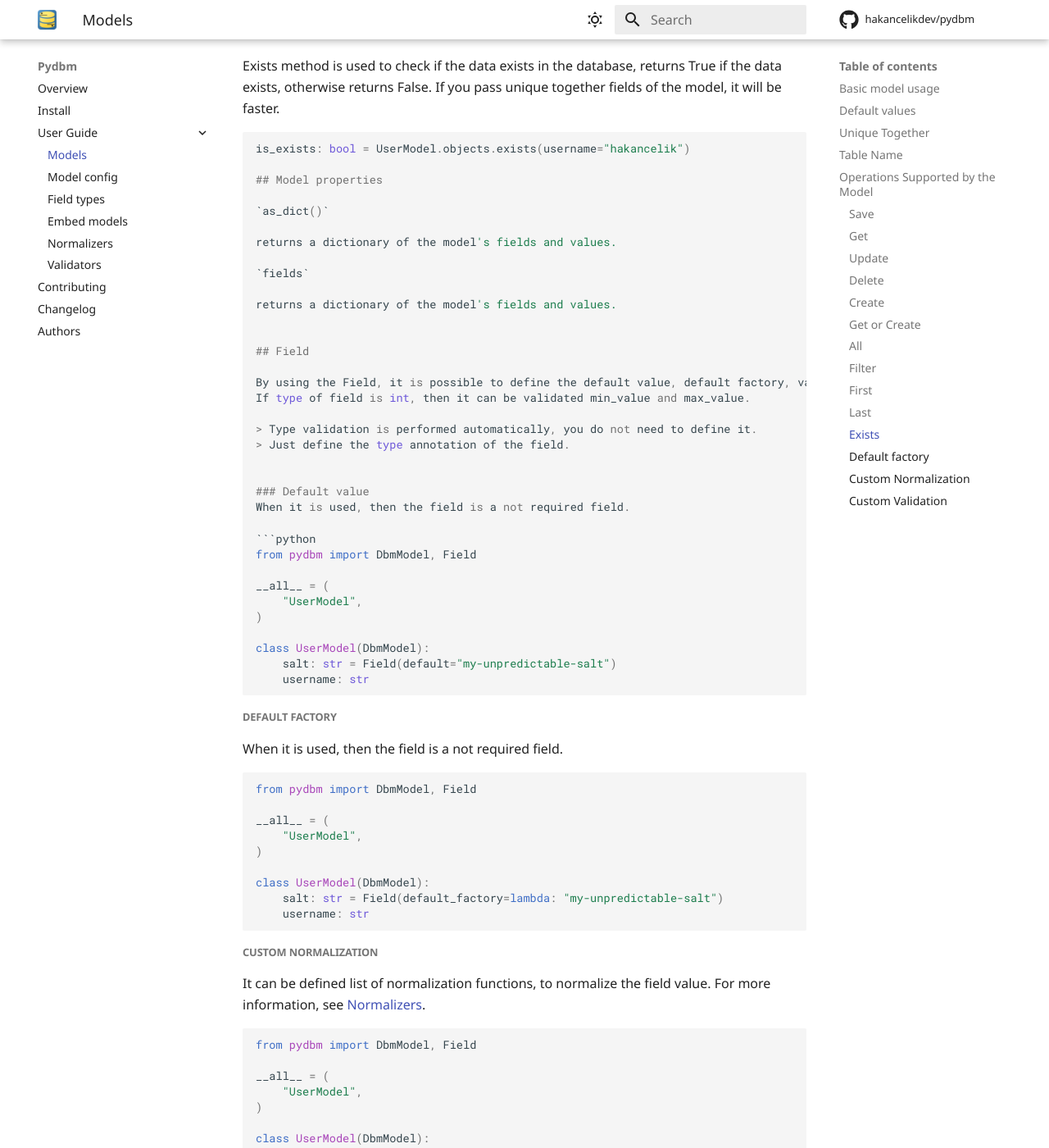
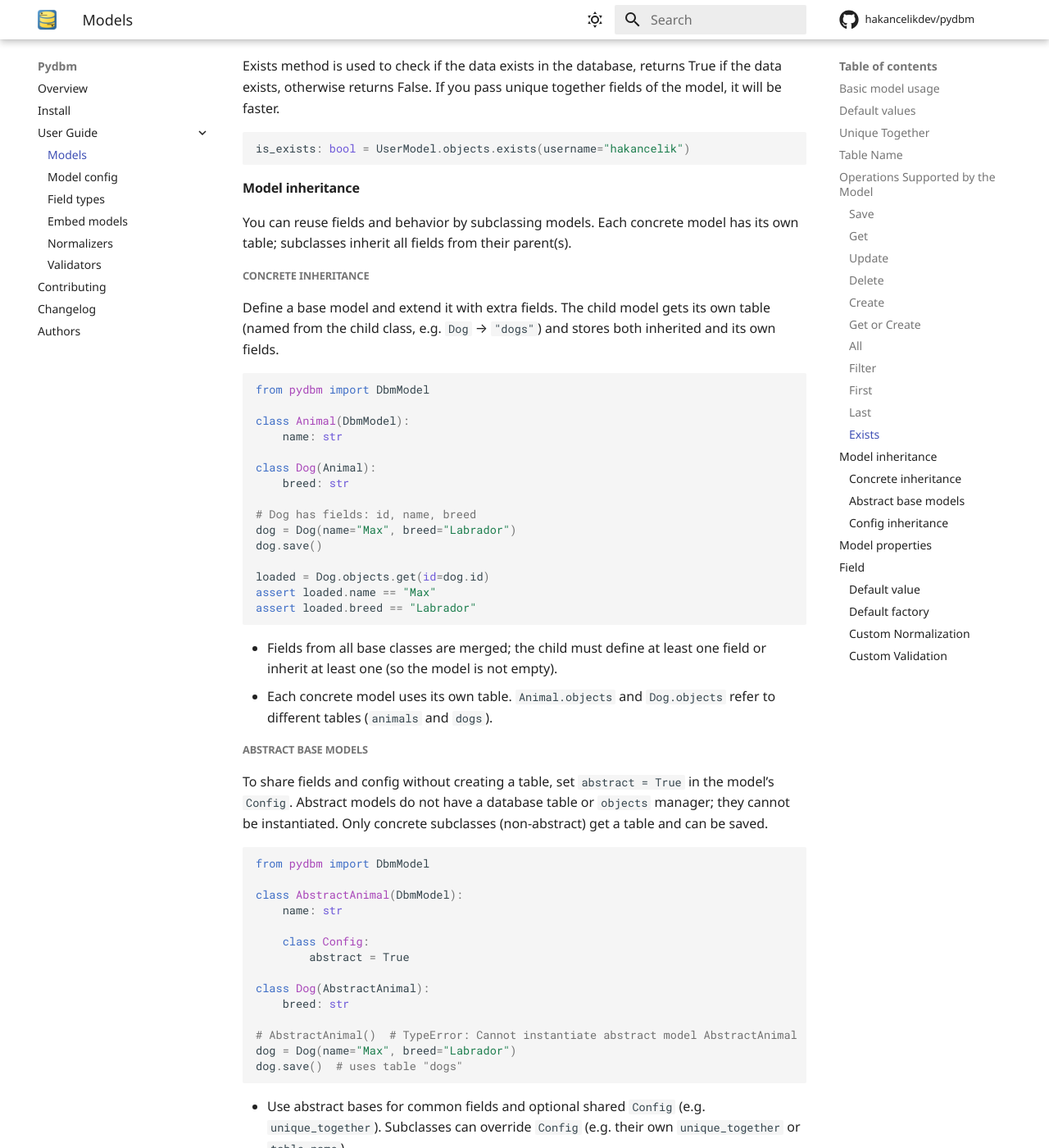
Before and after one commit to hakancelikdev/pydbm, an MkDocs documentation site: the page built from docs/tutorial/models.md, in a window 1280 px wide and 1400 px high, scrolled down 5306 px. Shown: the whole window at 82% size. Built offline with MkDocs 1.6.1 and Material for MkDocs 9.7.7, drawn with Linux system fonts in a browser that asks for light colours; comment, search, counter and statistics services are not loaded; the version menu is left out; some of the changed text lies outside the part shown.

Commit message:
feat: Enhance model inheritance and configuration options
- Added support for model inheritance, allowing subclasses to inherit fields and configurations from parent models.
- Introduced `abstract` configuration option to define abstract base models that cannot be instantiated.
- Updated documentation to reflect new inheritance features and configuration options, including examples for concrete and abstract models.
close #29

````diff
--- a/docs/tutorial/models.md
+++ b/docs/tutorial/models.md
@@ -273,6 +273,64 @@ If you pass unique together fields of the model, it will be faster.
 
 ```python
 is_exists: bool = UserModel.objects.exists(username="hakancelik")
+```
+
+## Model inheritance
+
+You can reuse fields and behavior by subclassing models. Each concrete model has its own table; subclasses inherit all fields from their parent(s).
+
+### Concrete inheritance
+
+Define a base model and extend it with extra fields. The child model gets its own table (named from the child class, e.g. `Dog` → `"dogs"`) and stores both inherited and its own fields.
+
+```python
+from pydbm import DbmModel
+
+class Animal(DbmModel):
+    name: str
+
+class Dog(Animal):
+    breed: str
+
+# Dog has fields: id, name, breed
+dog = Dog(name="Max", breed="Labrador")
+dog.save()
+
+loaded = Dog.objects.get(id=dog.id)
+assert loaded.name == "Max"
+assert loaded.breed == "Labrador"
+```
+
+- Fields from all base classes are merged; the child must define at least one field or inherit at least one (so the model is not empty).
+- Each concrete model uses its own table. `Animal.objects` and `Dog.objects` refer to different tables (`animals` and `dogs`).
+
+### Abstract base models
+
+To share fields and config without creating a table, set `abstract = True` in the model’s `Config`. Abstract models do not have a database table or `objects` manager; they cannot be instantiated. Only concrete subclasses (non-abstract) get a table and can be saved.
+
+```python
+from pydbm import DbmModel
+
+class AbstractAnimal(DbmModel):
+    name: str
+
+    class Config:
+        abstract = True
+
+class Dog(AbstractAnimal):
+    breed: str
+
+# AbstractAnimal()  # TypeError: Cannot instantiate abstract model AbstractAnimal
+dog = Dog(name="Max", breed="Labrador")
+dog.save()  # uses table "dogs"
+```
+
+- Use abstract bases for common fields and optional shared `Config` (e.g. `unique_together`). Subclasses can override `Config` (e.g. their own `unique_together` or `table_name`).
+- Table name for a subclass is always derived from the subclass name; `table_name` from the base is not reused for the child.
+
+### Config inheritance
+
+If a subclass does not define a `Config` class, it inherits `unique_together` from the first base that has a `Config`. Table name is always generated from the subclass name.
 
 ## Model properties
 
````
Also changed, not shown: CLAUDE.md (+1 -0 lines), docs/CHANGELOG.md (+7 -0 lines), docs/tutorial/model-config.md (+14 -2 lines), 4 other files.
